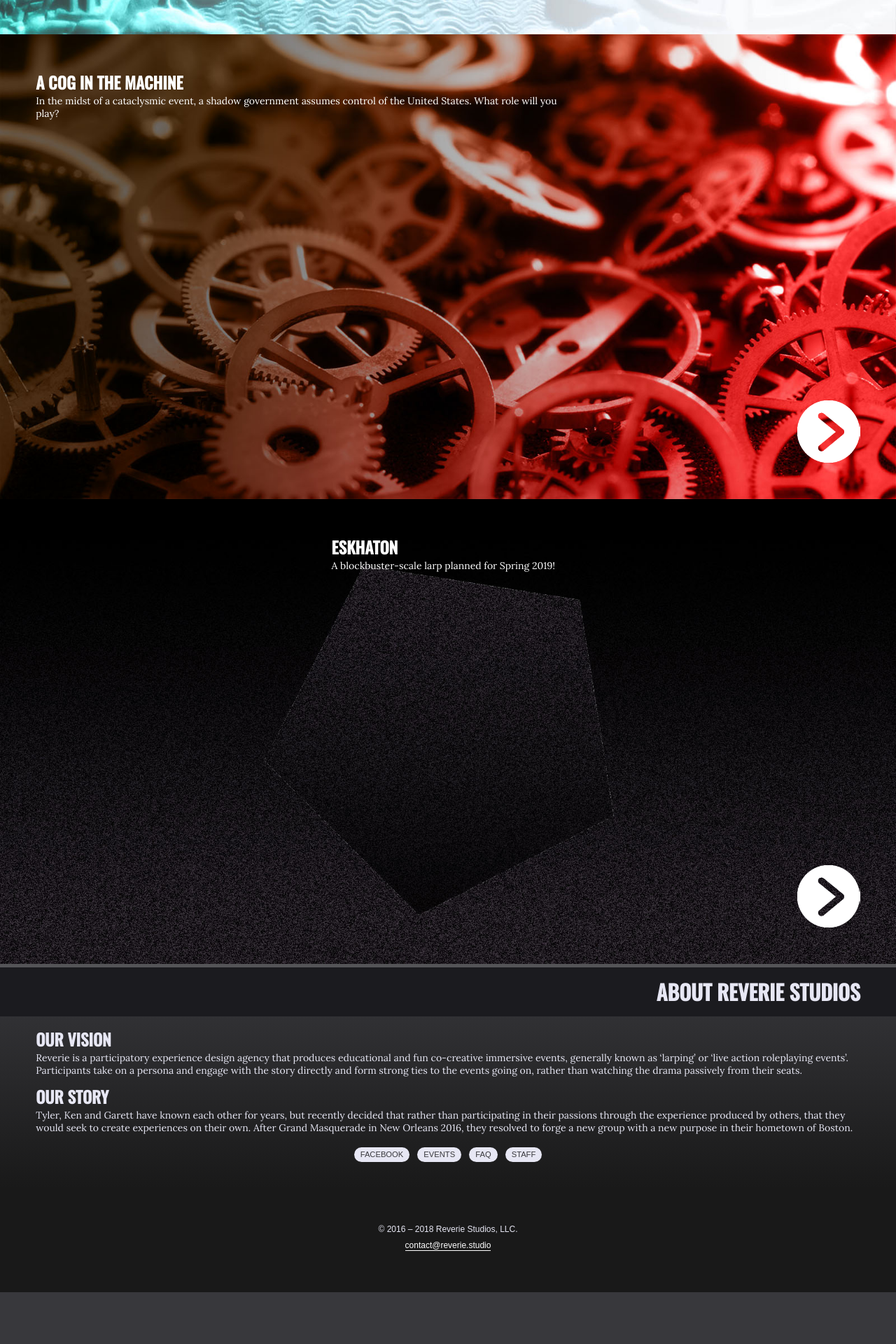
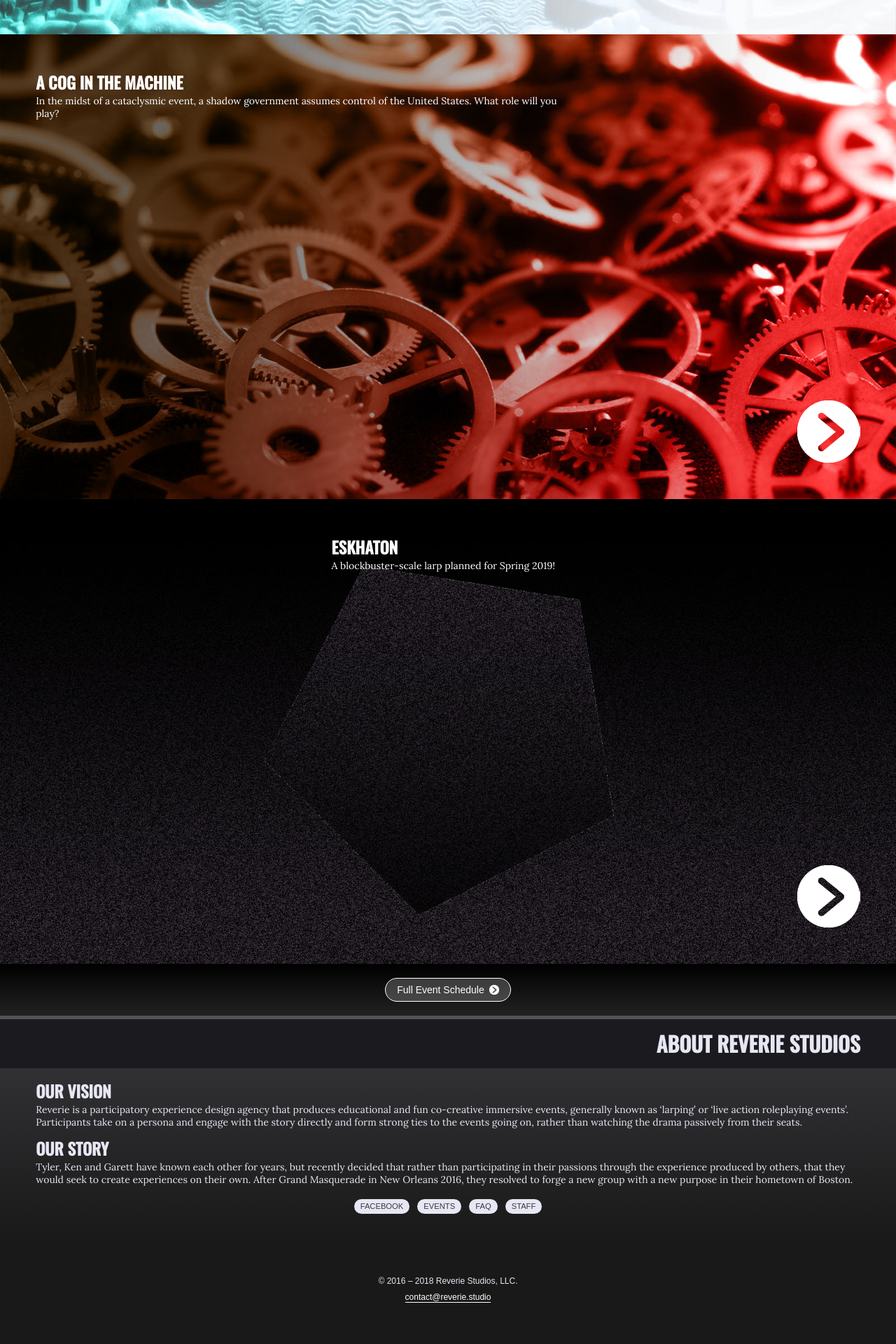
Before and after one commit to ReverieStudios/website, a Jekyll site: the page built from index.html, in a window 1280 px wide. Shown: the part 2663-4583 px from the top of the page at 70% size. Built offline with Jekyll 4.4.1, drawn with Linux system fonts in a browser that asks for light colours; before the commit the page ends 4509 px from its top, so only the background shows below that.

Commit message:
event schedule button for homepage

```diff
--- a/css/style.scss
+++ b/css/style.scss
@@ -377,7 +377,38 @@ p {
 	}
 }
 
+#events .more-events {
 
+	padding: 1em 0;
+	background: linear-gradient(black, #222);
+
+	p {
+		margin: 0;
+		text-align: center;
+	}
+
+	a {
+		color: white;
+		background: rgba(255, 255, 255, 0.2);
+		border: 1px solid white;
+		display: inline-block;
+		border-radius: 50px;
+		font-family: $text-aux;
+		padding: 8px 16px;
+
+		&::after {
+			display: inline-block;
+			content: "_";
+			color: transparent;
+			height: 100%;
+			width: 1em;
+			margin-left: 0.5em;
+			background: transparent url('../i/arrow-white-right.png') center center no-repeat;
+			background-size: contain;
+		}
+
+	}
+}
 
 // :footer
 
--- a/index.html
+++ b/index.html
@@ -40,6 +40,10 @@ id: home
 		</div>
 	{% endfor %}
 
+	<div class = "more-events">
+		<p><a href = "/events/schedule/">Full Event Schedule</a></p>
+	</div>
+
 </section>
 
 <section id = "about">
```
